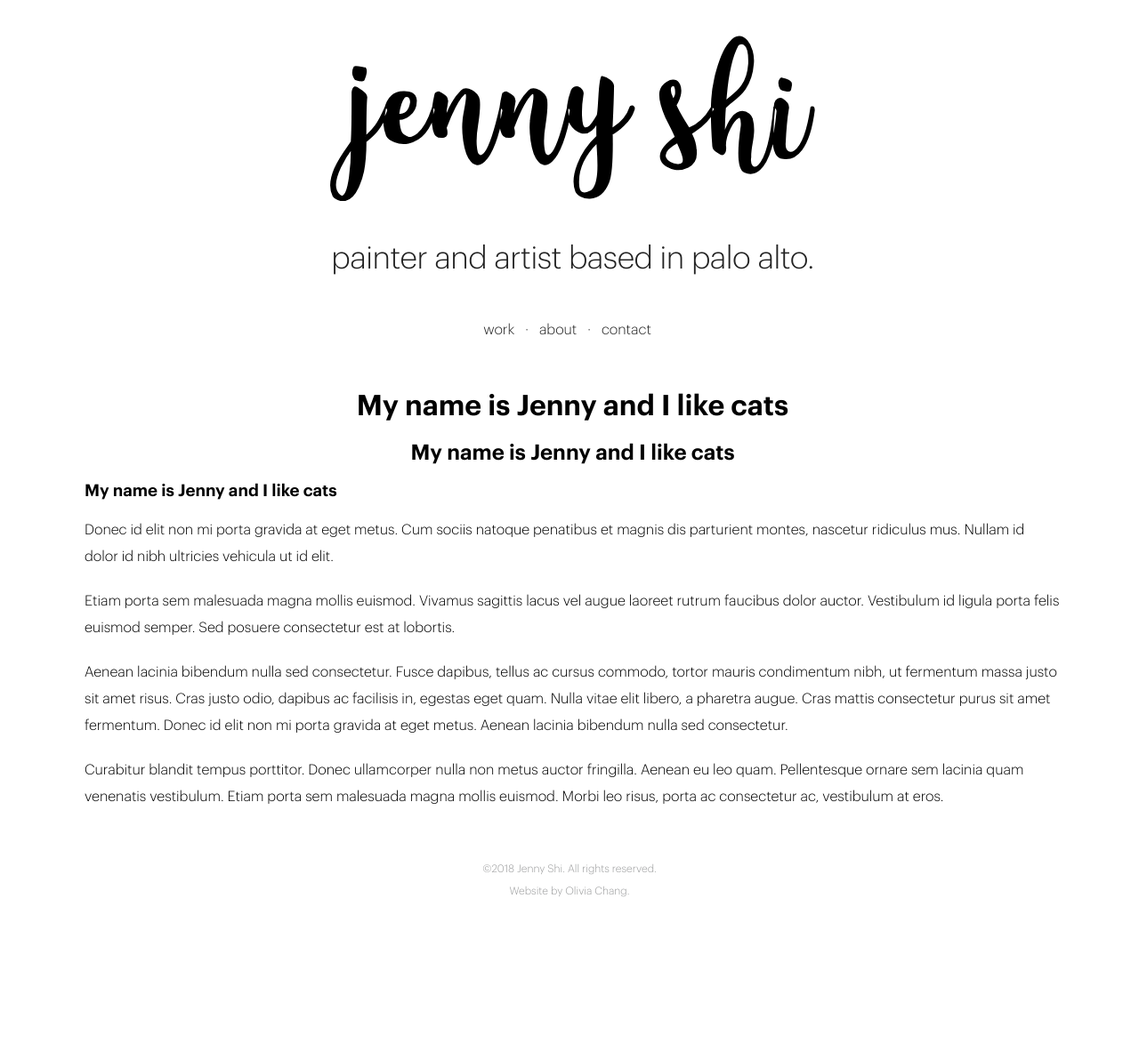
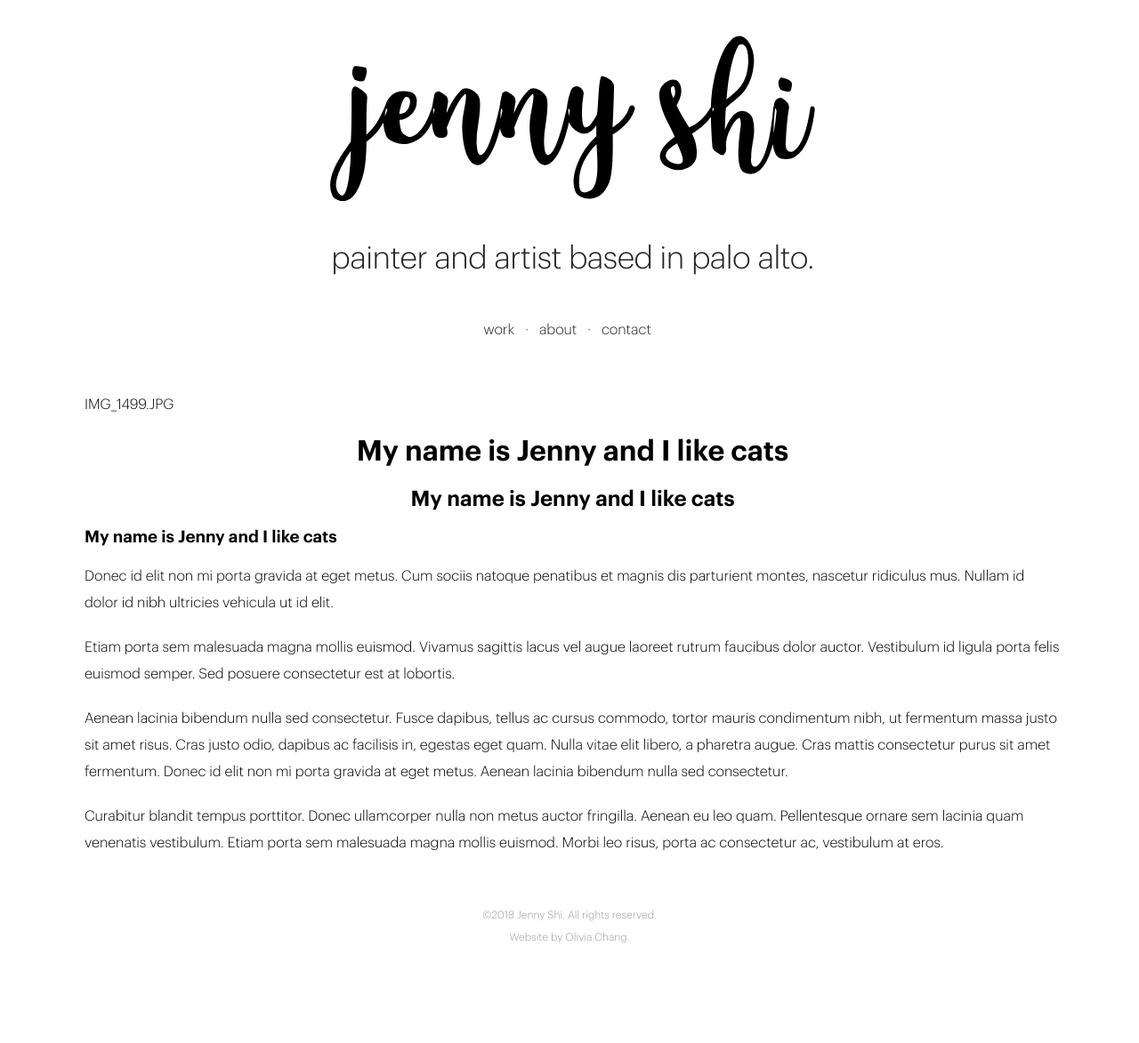
Before and after one commit to oliviachang29/jenny, a Jekyll site: the page built from about.markdown, in a window 1280 px wide. Shown: the whole page at 89% size. Built offline with Jekyll 4.4.1, drawn with Linux system fonts in a browser that asks for light colours; nearby versions of some CDN libraries; a script that is not in the unit is left out; before the commit the page ends 1121 px from its top, so only the background shows below that.

Commit message:
Updated About

```diff
--- a/about.markdown
+++ b/about.markdown
@@ -5,6 +5,7 @@ low_res_image: "/uploads/IMG_1499.JPG"
 layout: about
 ---
 
+[IMG_1499.JPG](/uploads/IMG_1499.JPG)
 
 <h1>My name is Jenny and I like cats</h1>
 <h2>My name is Jenny and I like cats</h2>
```
